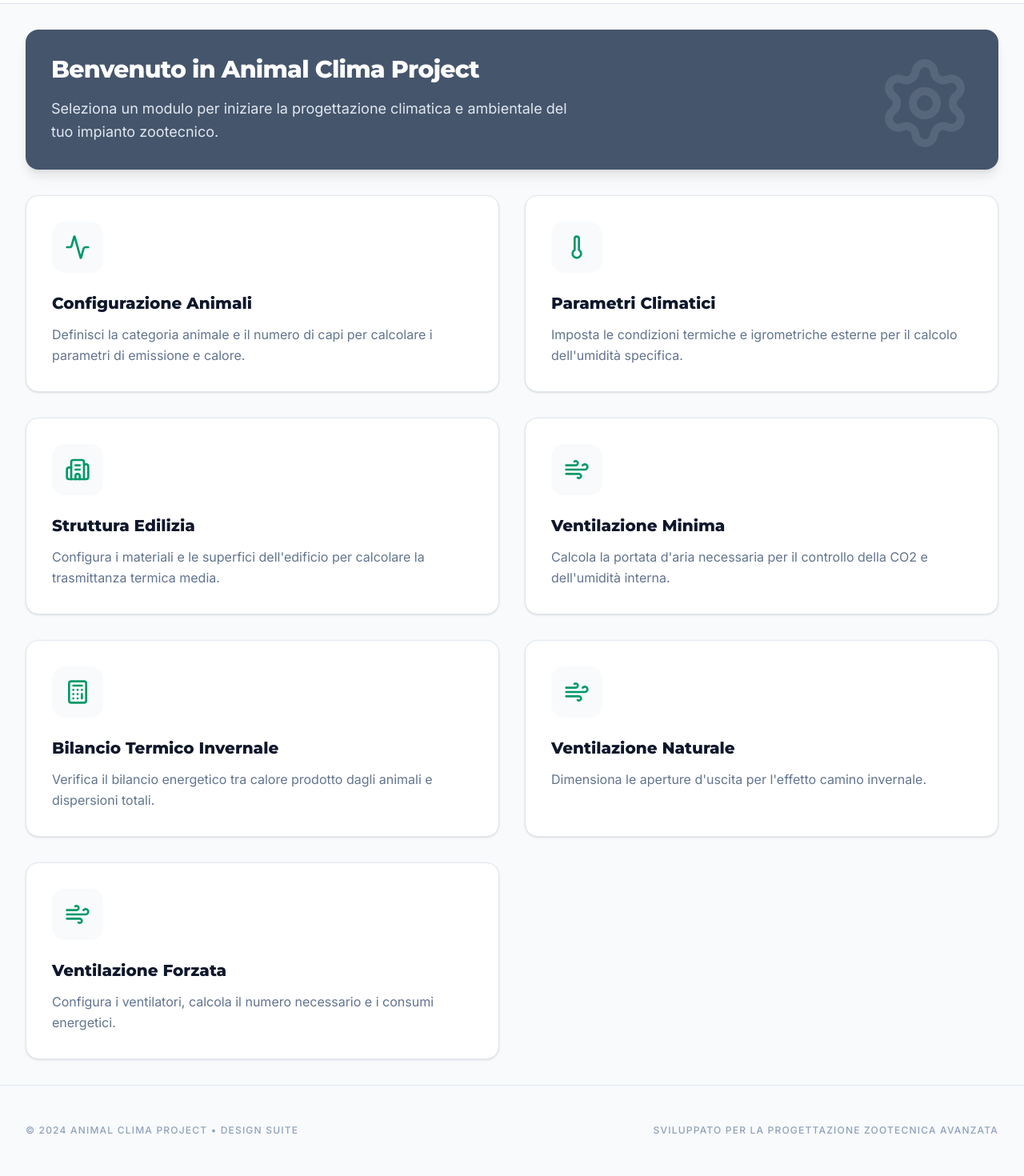
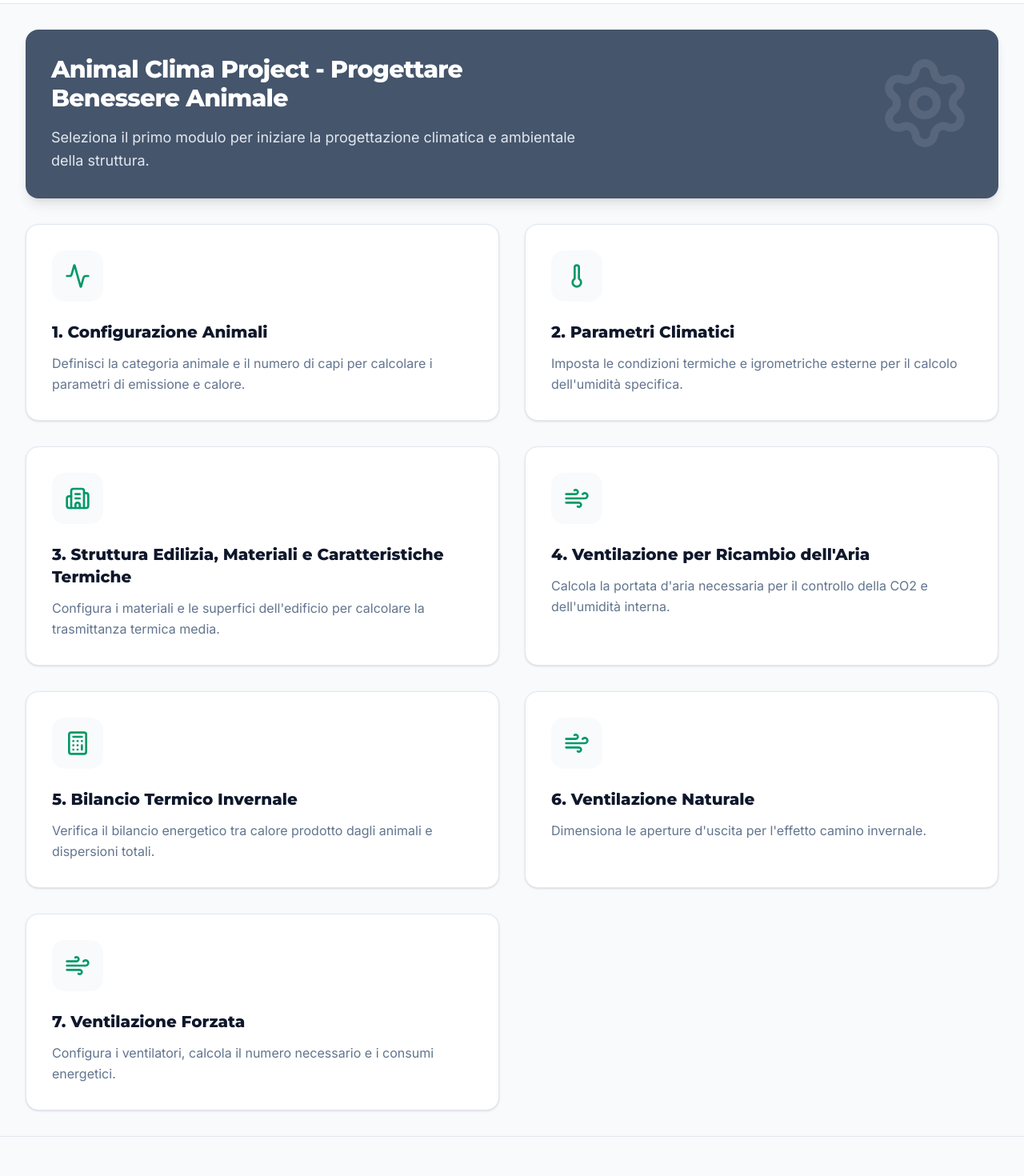
Before and after one commit to specolino-beep/Animal-Clima-Project, a React (Vite) app: page / in a window 1280 px wide. Shown: the part 60-1530 px from the top of the page at 80% size. Built offline with nearby package versions, Linux system fonts and the light colour scheme.

Commit message:
Update App.tsx

```diff
--- a/src/App.tsx
+++ b/src/App.tsx
@@ -369,52 +369,52 @@ export default function App() {
                   <Settings size={120} />
                 </div>
                 <div className="relative z-10 max-w-2xl">
-                  <h2 className="text-3xl font-extrabold text-white mb-4 tracking-tight font-montserrat">Benvenuto in Animal Clima Project</h2>
+                  <h2 className="text-3xl font-extrabold text-white mb-4 tracking-tight font-montserrat">Animal Clima Project - Progettare Benessere Animale</h2>
                   <p className="text-slate-200 leading-relaxed text-lg">
-                    Seleziona un modulo per iniziare la progettazione climatica e ambientale del tuo impianto zootecnico.
+                    Seleziona il primo modulo per iniziare la progettazione climatica e ambientale della struttura.
                   </p>
                 </div>
               </section>
 
               <div className="grid grid-cols-1 md:grid-cols-2 gap-8">
                 <ModuleCard
-                  title="Configurazione Animali"
+                  title="1. Configurazione Animali"
                   description="Definisci la categoria animale e il numero di capi per calcolare i parametri di emissione e calore."
                   icon={<Activity className="text-emerald-600" size={32} />}
                   onClick={() => setCurrentView('animals')}
                 />
                 <ModuleCard
-                  title="Parametri Climatici"
+                  title="2. Parametri Climatici"
                   description="Imposta le condizioni termiche e igrometriche esterne per il calcolo dell'umidità specifica."
                   icon={<Thermometer className="text-emerald-600" size={32} />}
                   onClick={() => setCurrentView('climate')}
                 />
                 <ModuleCard
-                  title="Struttura Edilizia"
+                  title="3. Struttura Edilizia, Materiali e Caratteristiche Termiche"
                   description="Configura i materiali e le superfici dell'edificio per calcolare la trasmittanza termica media."
                   icon={<Building2 className="text-emerald-600" size={32} />}
                   onClick={() => setCurrentView('structure')}
                 />
                 <ModuleCard
-                  title="Ventilazione Minima"
+                  title="4. Ventilazione per Ricambio dell'Aria"
                   description="Calcola la portata d'aria necessaria per il controllo della CO2 e dell'umidità interna."
                   icon={<Wind className="text-emerald-600" size={32} />}
                   onClick={() => setCurrentView('ventilation')}
                 />
                 <ModuleCard
-                  title="Bilancio Termico Invernale"
+                  title="5. Bilancio Termico Invernale"
                   description="Verifica il bilancio energetico tra calore prodotto dagli animali e dispersioni totali."
                   icon={<Calculator className="text-emerald-600" size={32} />}
                   onClick={() => setCurrentView('results')}
                 />
                 <ModuleCard
-                  title="Ventilazione Naturale"
+                  title="6. Ventilazione Naturale"
                   description="Dimensiona le aperture d'uscita per l'effetto camino invernale."
                   icon={<Wind className="text-emerald-600" size={32} />}
                   onClick={() => setCurrentView('natural_vent')}
                 />
                 <ModuleCard
-                  title="Ventilazione Forzata"
+                  title="7. Ventilazione Forzata"
                   description="Configura i ventilatori, calcola il numero necessario e i consumi energetici."
                   icon={<Wind className="text-emerald-600" size={32} />}
                   onClick={() => setCurrentView('forced_vent')}
@@ -546,8 +546,8 @@ export default function App() {
 
       <footer className="max-w-7xl mx-auto px-4 sm:px-6 lg:px-8 py-12 border-t border-slate-200">
         <div className="flex flex-col md:flex-row justify-between items-center gap-4 text-slate-400 text-xs font-medium uppercase tracking-widest">
-          <p>© 2024 Animal Clima Project • Design Suite</p>
-          <p>Sviluppato per la progettazione zootecnica avanzata</p>
+          <p>© 2026 Animal Clima Project • Design Suite</p>
+          <p>Developed: francesco.daborso@uniud.it</p>
         </div>
       </footer>
     </div>
```
